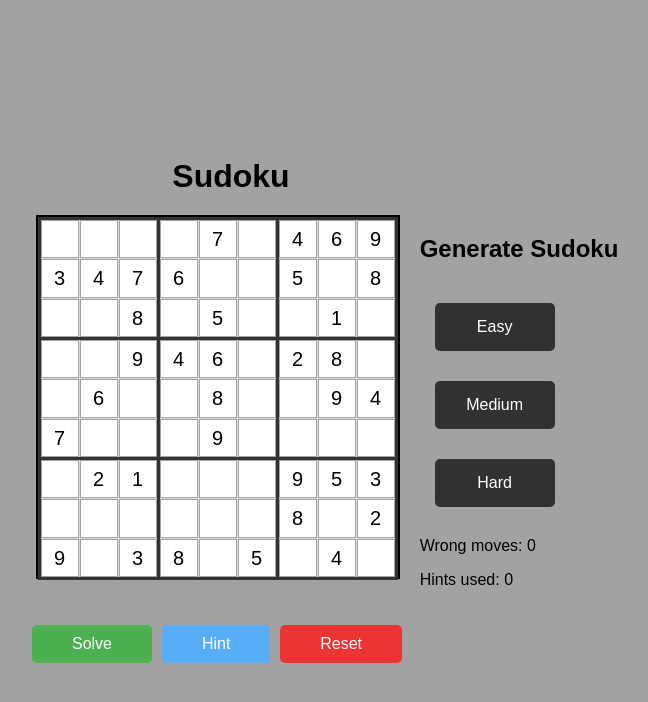
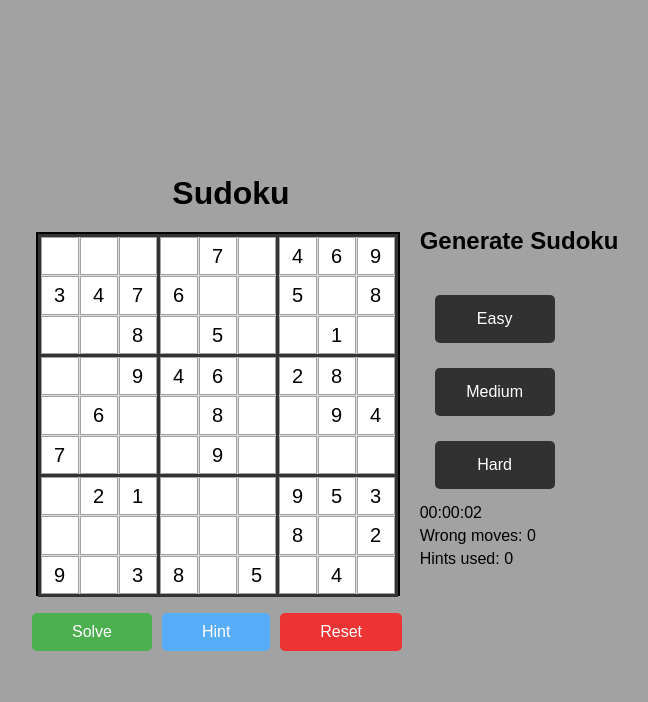
Before and after one commit to slehto21/sudoku, a website with bundled scripts: page index.html in a window 1280 px wide. Both pictures are taken after a click on the button "Easy". Shown: the whole page, without its empty margins (313-961 px from the left). Built offline with nearby package versions, Linux system fonts and the light colour scheme.

Commit message:
Timer added, modified css

```diff
--- a/css/index.css
+++ b/css/index.css
@@ -58,18 +58,25 @@ button {
     display: grid;
 }
 .generateControls {
-    margin-top: auto;
+    margin-top: 0;
     margin-bottom: auto;
     margin-left: 20px;
+    position: relative;
+    top: -25px;
+}
+.generateControls p {
+    margin-top: 5px;
+    margin-bottom: 5px;
+    font-size: 16px;
 }
 .generateButtons {
     display: flex;
     flex-direction: column;
-    margin-bottom: 20px;
+    margin-bottom: 10px;
 }
 .generateButtons button {
     background-color: #313131;
-    margin-bottom: 10px;
+    margin-bottom: 5px;
     width: 120px; /* Wider buttons */
     padding: 15px; /* More padding for better clickability */
 }
@@ -80,8 +87,10 @@ button {
     width: 380px; /* Match the width of your Sudoku grid for alignment */
     display: flex;
     justify-content: space-between; /* Adjust this to center if you prefer */
-    margin-top: 20px; /* Space between the grid and the buttons */
+    top: 15px; /*Space between the grid and the buttons */
     transform: translateX(-110px);
+    position: relative;
+    margin-bottom: 10px;
 }
 .bottomButtons button {
     flex-grow: 1; /* Each button takes equal space */
--- a/index.html
+++ b/index.html
@@ -121,6 +121,7 @@
                 <button type="button" id="mediumButton">Medium</button>
                 <button type="button" id="hardButton">Hard</button>
             </div>
+            <p id="timer"></p>
             <p id="wrongMovesCounter"></p>
             <p id="hintsCounter"></p>
         </div>
--- a/src/sudokuGenerator.ts
+++ b/src/sudokuGenerator.ts
@@ -1,6 +1,7 @@
 import { fillClientBoard, solveSudokuBoard, isValidMove, generateEmptySudoku } from "./sudokuSolver.js";
 import { resetWrongMoves } from "./sudokuCheck.js";
 import { resetHints } from "./sudokuHint.js";
+import { resetTimer, startTimer } from "./sudokuTimer.js";
 
 let solutionCounter = 0;
 
@@ -14,6 +15,8 @@ export function generateSudoku(difficulty : String) {
     solvedBoard = board.map(row => row.slice());
     resetWrongMoves();
     resetHints();
+    resetTimer();
+    startTimer();
     removeNums(board, difficulty);
     fillClientBoard(board);
 }
@@ -22,8 +25,8 @@ function resetStyles() {
     const cells = document.querySelectorAll('.sudokuGrid input[type="text"]');
     cells.forEach((cell) => {
         const inputElement = cell as HTMLInputElement;
-        inputElement.style.backgroundColor = '';  // Nollaa taustaväri
-        inputElement.style.color = '';  // Nollaa tekstin väri
+        inputElement.style.backgroundColor = '';
+        inputElement.style.color = '';
     });
 }
 
--- /dev/null
+++ b/src/sudokuTimer.ts
@@ -0,0 +1,39 @@
+let startTime: Date;
+let timerInterval: ReturnType<typeof setInterval> | undefined;
+
+export function startTimer() {
+    startTime = new Date();
+    timerInterval = setInterval(updateTimer, 1000);
+}
+
+function stopTimer() {
+    if (timerInterval) {
+        clearInterval(timerInterval);
+        timerInterval = undefined;
+    }
+}
+
+export function resetTimer() {
+    stopTimer();
+    const timerDisplay = document.getElementById('timer');
+    if (timerDisplay) {
+        timerDisplay.textContent = '00:00:00';
+    }
+}
+
+function updateTimer() {
+    const currentTime = (new Date().getTime()) as number;
+    const elapsedTime = currentTime - (startTime as unknown as number);
+    const seconds = Math.floor(elapsedTime / 1000) % 60;
+    const minutes = Math.floor(elapsedTime / 1000 / 60) % 60;
+    const hours = Math.floor(elapsedTime /1000 / 60 / 60);
+    const timerDisplay = document.getElementById('timer');
+    if (timerDisplay) {
+        timerDisplay.textContent = `${pad(hours)}:${pad(minutes)}:${pad(seconds)}`;
+    }
+
+function pad(number: number){
+    return number < 10 ? "0" + number : number;
+}
+
+}
```
